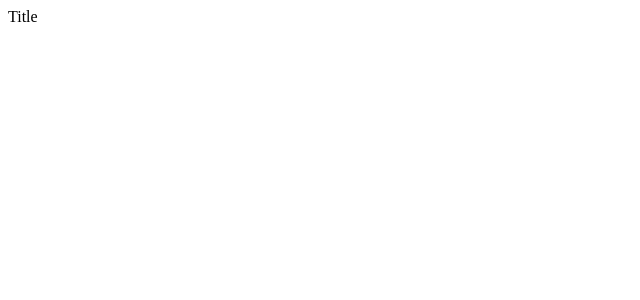
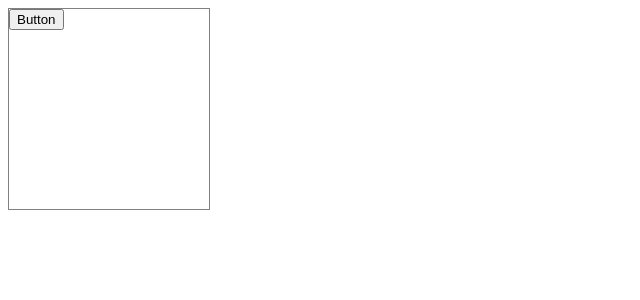
Before and after one commit to unclekoin/react-ts-examples, a React (Create React App) app: page / in a window 1280 px wide. Shown: the top 300 px of the page, without its empty margins (0-640 px from the left). Built offline with nearby package versions, Linux system fonts and the light colour scheme.

Commit message:
feat: add props interface

```diff
--- a/src/app.tsx
+++ b/src/app.tsx
@@ -1,9 +1,12 @@
 import React from 'react';
+import Card, {CardVariant} from "./components/card";
 
 const App = () => {
     return (
         <div>
-          Title
+            <Card onClick={(num) => console.log("Click!", num)} variant={CardVariant.outlined} width="200px" height="200px">
+                <button>Button</button>
+            </Card>
         </div>
     );
 };
--- /dev/null
+++ b/src/components/card.tsx
@@ -0,0 +1,37 @@
+import React, {FC, useState} from 'react';
+
+export enum CardVariant {
+    outlined = "outlined",
+    primary = "primary"
+}
+
+interface CardProps {
+    width?: string;
+    height?: string;
+    variant: CardVariant;
+    onClick: (num: number) => void; // number, string, etc
+}
+
+const Card: FC<CardProps> =
+    ({
+         children,
+         width,
+         height,
+         variant,
+         onClick
+     }) => {
+        const [state, setState] = useState(0);
+        return (
+            <div style={{
+                width, height,
+                border: variant === CardVariant.outlined ? "1px solid grey" : "none",
+                backgroundColor: variant === CardVariant.primary ? "lightgray" : ""
+            }}
+                 onClick={() => onClick(state)}
+            >
+                {children}
+            </div>
+        );
+    };
+
+export default Card;
```
Also changed, not shown: 1 other file (tests, documents, lock files or other folders).
